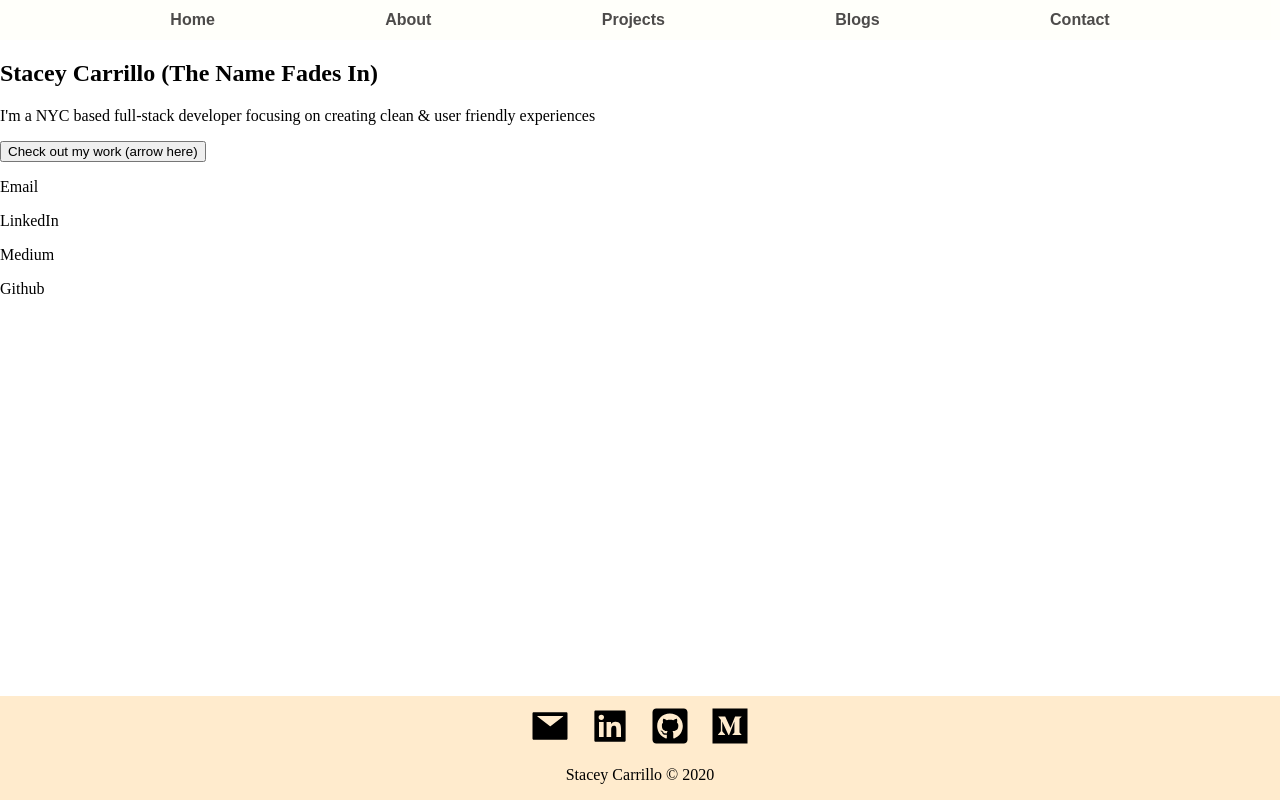
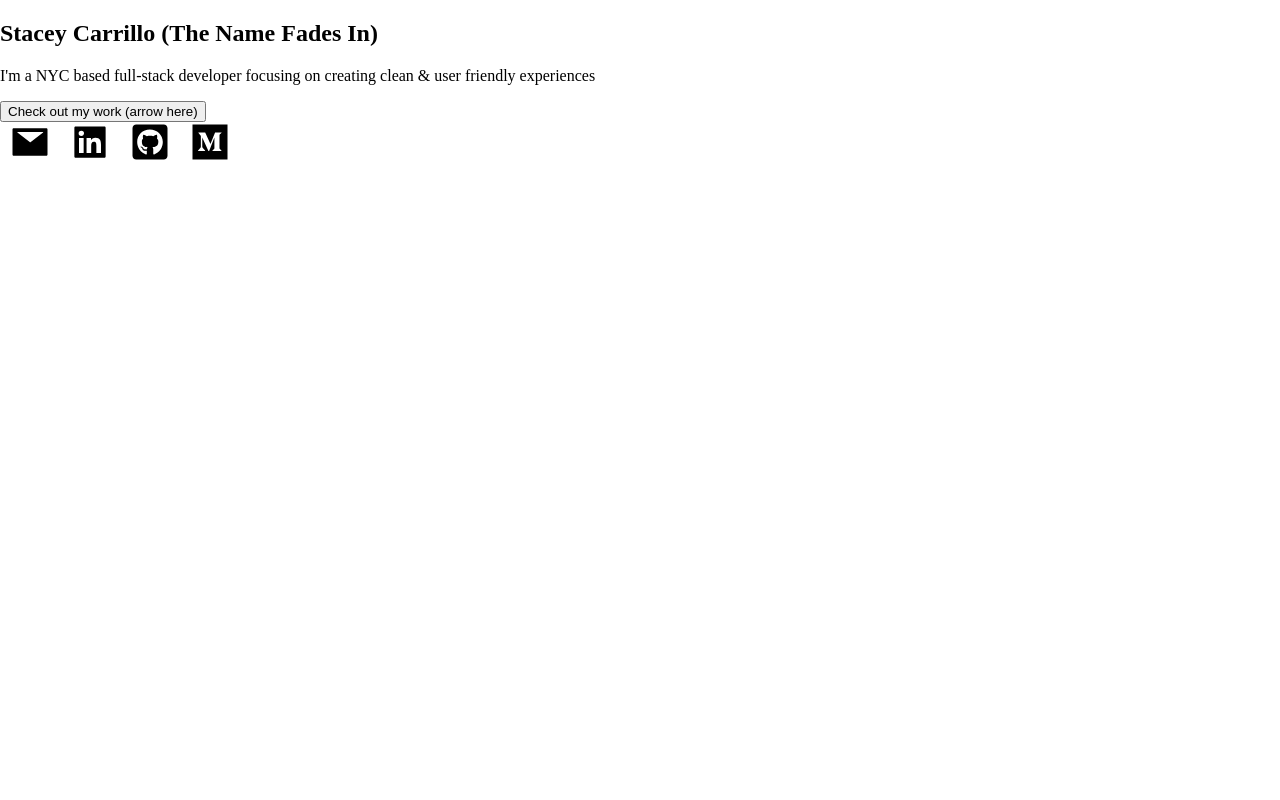
Before and after one commit to stacksonstack/my-portfolio, a React (Create React App) app: page / in a window 1280 px wide. Built offline with nearby package versions, Linux system fonts and the light colour scheme.

Commit message:
fixed routes so home page does not have navbar or footer

```diff
--- a/src/App.js
+++ b/src/App.js
@@ -1,22 +1,15 @@
-import './App.css';
-import { Route, Switch} from "react-router-dom";
-import NavBar from './Components/NavBar'
-import About from './Components/About'
-import Contact from './Components/Contact'
-import Footer from './Components/Footer'
-import Home from './Components/Home'
+import "./App.css";
+import { Route, Switch } from "react-router-dom";
+import DefaultContainer from "./Containers/DefaultContainer";
+import Home from "./Components/Home";
+
 function App() {
   return (
-    <div >
-
-      <NavBar />
-      <Switch >
-      <Route exact path="/" render={()=> <Home/>}/>
-      <Route path="/about" render={()=> <About />}/>
-      <Route path="/contact" render={()=> <Contact/>} />
-
+    <div>
+      <Switch>
+        <Route exact path="/" render={() => <Home />} />
+        <Route component={DefaultContainer} />
       </Switch>
-      <Footer />
     </div>
   );
 }
--- a/src/Components/Home.js
+++ b/src/Components/Home.js
@@ -1,3 +1,4 @@
+import Icons from './Icons'
 function Home(){
     return(
         <div>
@@ -5,10 +6,7 @@ function Home(){
             <p>I'm a NYC based full-stack developer
                 focusing on creating clean & user friendly experiences</p>
             <button>Check out my work (arrow here) </button>
-            <p>Email</p>
-            <p>LinkedIn</p>
-            <p>Medium</p>
-            <p>Github</p>
+            <Icons/>
         </div>
     )
 }
--- /dev/null
+++ b/src/Containers/DefaultContainer.js
@@ -0,0 +1,18 @@
+import { Route} from "react-router-dom";
+import NavBar from "../Components/NavBar";
+import About from "../Components/About";
+import Contact from "../Components/Contact";
+import Footer from "../Components/Footer";
+
+function DefaultContainer() {
+  return (
+    <div>
+      <NavBar />
+      <Route path="/about" render={() => <About />} />
+      <Route path="/contact" render={() => <Contact />} />
+      <Footer />
+    </div>
+  );
+}
+
+export default DefaultContainer;
```
Also changed, not shown: src/Containers/HomeContainer.js (added, +14 -0 lines), src/AppData/Blogs.js (added), src/AppData/Projects.js (added), 1 other file (tests, documents, lock files or other folders).
